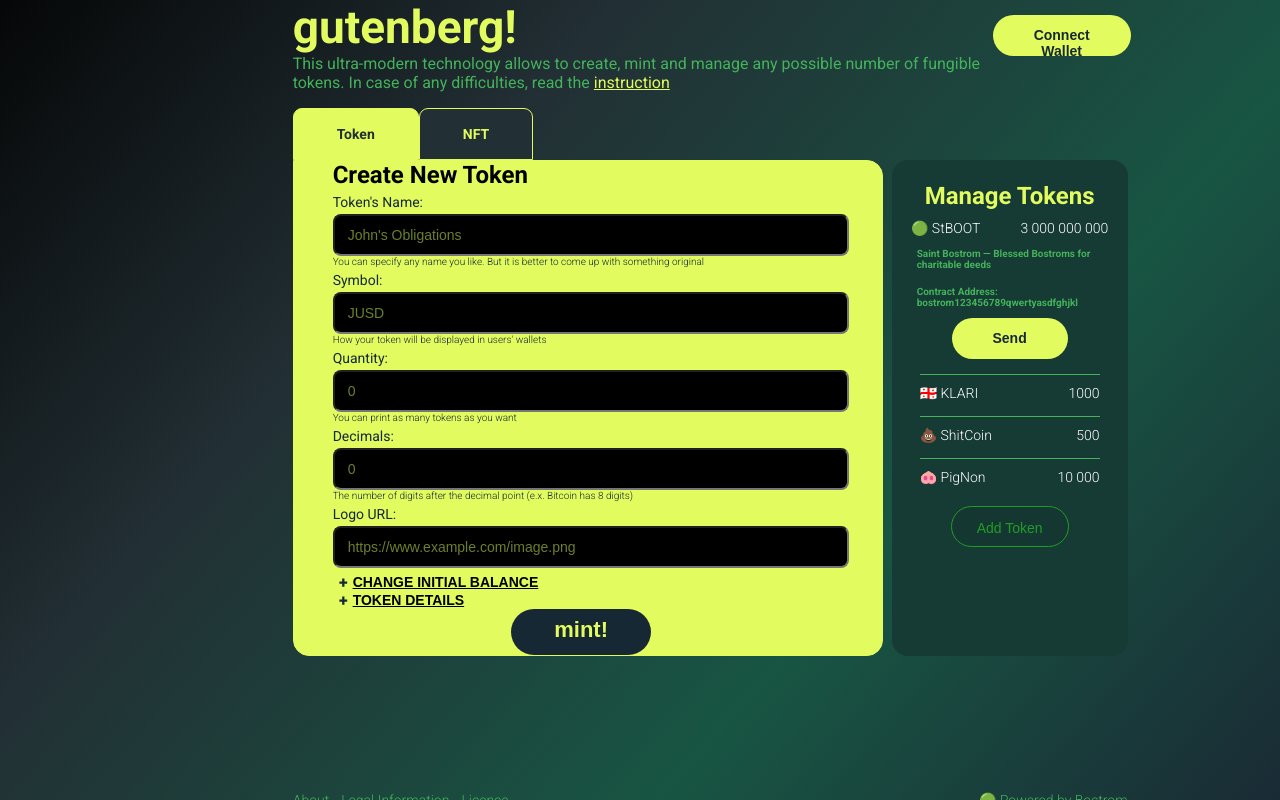
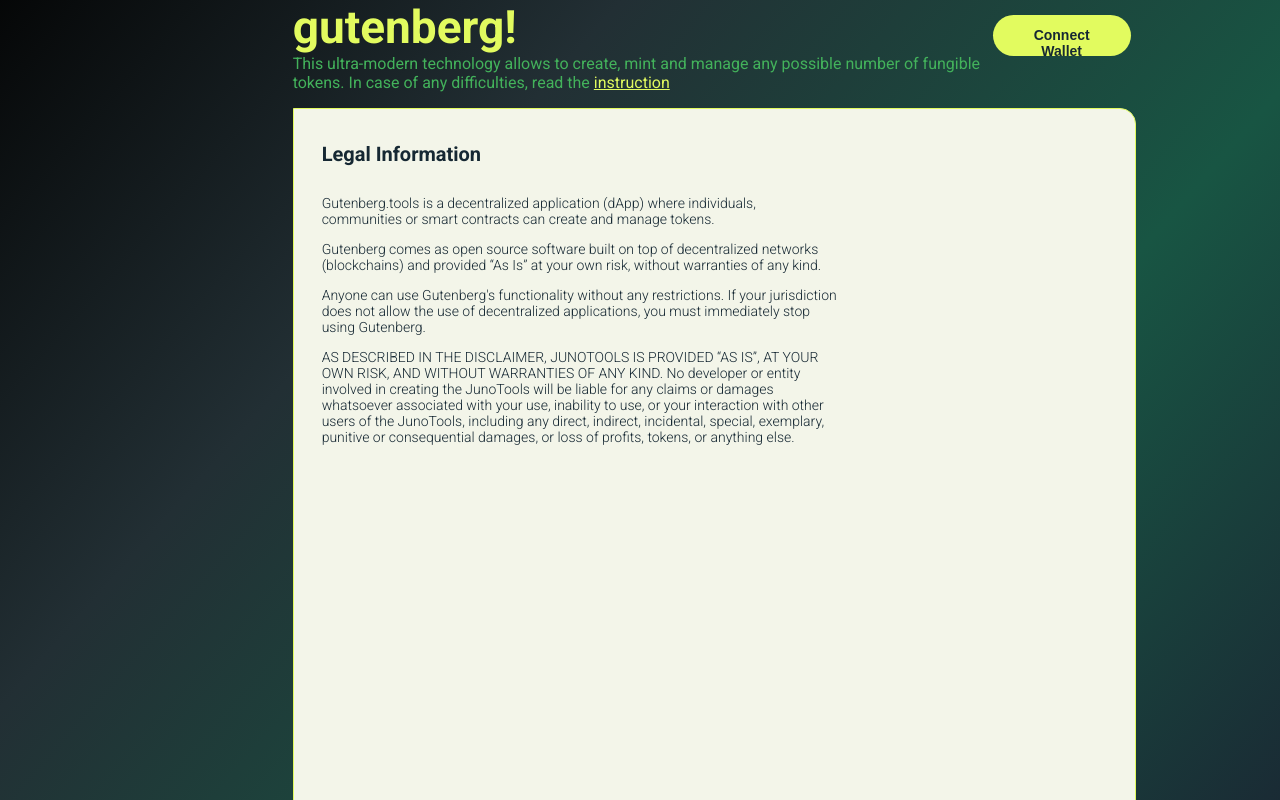
Before and after one commit to diekuche/gutenberg, a React (Create React App) app: page / in a window 1280 px wide. Shown: the top 800 px of the page. Built offline with nearby package versions, Linux system fonts and the light colour scheme.

Commit message:
legal inform

```diff
--- a/src/components/Footer/Footer.tsx
+++ b/src/components/Footer/Footer.tsx
@@ -4,10 +4,10 @@ import styles from "../Footer/Footer.module.css";
 const Footer = () => {
   return (
     <div className={styles.footer}>
-      <a className={styles.link} href="URL">
+      <a className={styles.link} href="/About">
         About
       </a>
-      <a className={styles.link} href="URL">
+      <a className={styles.link} href="/LegalInform">
         Legal Information
       </a>
       <a className={styles.link} href="URL">
--- /dev/null
+++ b/src/components/Legal Information/LegalInform.module.css
@@ -0,0 +1,30 @@
+.headlegal {
+  width: 841px;
+  height: 787px;
+  background: #f3f5e9;
+  border: 1px solid #e2fb5f;
+  border-radius: 0px 16px 16px 16px;
+  text-align: left;
+}
+
+.legal {
+  font-style: normal;
+  font-weight: 700;
+  font-size: 20px;
+  line-height: 23px;
+  color: #162833;
+  padding: 34px 653px 15px 28px;
+}
+
+.descript {
+  font-family: "Roboto";
+  font-style: normal;
+  font-weight: 300;
+  font-size: 14px;
+  line-height: 16px;
+  color: #162833;
+
+  width: 517px;
+  height: 541px;
+  padding: 0px 296px 0px 28px;
+}
--- /dev/null
+++ b/src/components/Legal Information/LegalInform.tsx
@@ -0,0 +1,34 @@
+import React from "react";
+import styles from "../Legal Information/LegalInform.module.css";
+
+const Legal = () => {
+  return (
+    <div className={styles.headlegal}>
+      <div className={styles.legal}>Legal Information</div>
+      <p className={styles.descript}>
+        Gutenberg.tools is a decentralized application (dApp) where individuals,
+        communities or smart contracts can create and manage tokens.
+        <p>
+          {" "}
+          Gutenberg comes as open source software built on top of decentralized
+          networks (blockchains) and provided “As Is” at your own risk, without
+          warranties of any kind.
+        </p>{" "}
+        <p>
+          Anyone can use Gutenberg's functionality without any restrictions. If
+          your jurisdiction does not allow the use of decentralized
+          applications, you must immediately stop using Gutenberg.
+        </p>{" "}
+        AS DESCRIBED IN THE DISCLAIMER, JUNOTOOLS IS PROVIDED “AS IS”, AT YOUR
+        OWN RISK, AND WITHOUT WARRANTIES OF ANY KIND. No developer or entity
+        involved in creating the JunoTools will be liable for any claims or
+        damages whatsoever associated with your use, inability to use, or your
+        interaction with other users of the JunoTools, including any direct,
+        indirect, incidental, special, exemplary, punitive or consequential
+        damages, or loss of profits, tokens, or anything else.
+      </p>
+    </div>
+  );
+};
+
+export default Legal;
--- a/src/components/MainPage/MainPage.tsx
+++ b/src/components/MainPage/MainPage.tsx
@@ -2,7 +2,7 @@ import React, { useState } from "react";
 import styles from "./index.module.css";
 import Header from "../Header/Header";
 import ManageTokens from "../ManageTokens/ManageTok";
-
+import LegalInform from "../Legal Information/LegalInform";
 import { Tabs } from "../Tabs/Tabs";
 import { Tab } from "../Tabs/Tabs";
 import { Form } from "../Form/Form";
@@ -25,6 +25,7 @@ export const MainPage: React.FC = (props: MainProps) => {
       <Header />
 
       <div className={styles.group}>
+        <LegalInform />
         <Tabs selectedId={selectedTabId} tabs={tabs} onClick={handleTabClick} />
         <div className={styles.tools}>
           <div className={styles.tabPageContent}>
```
